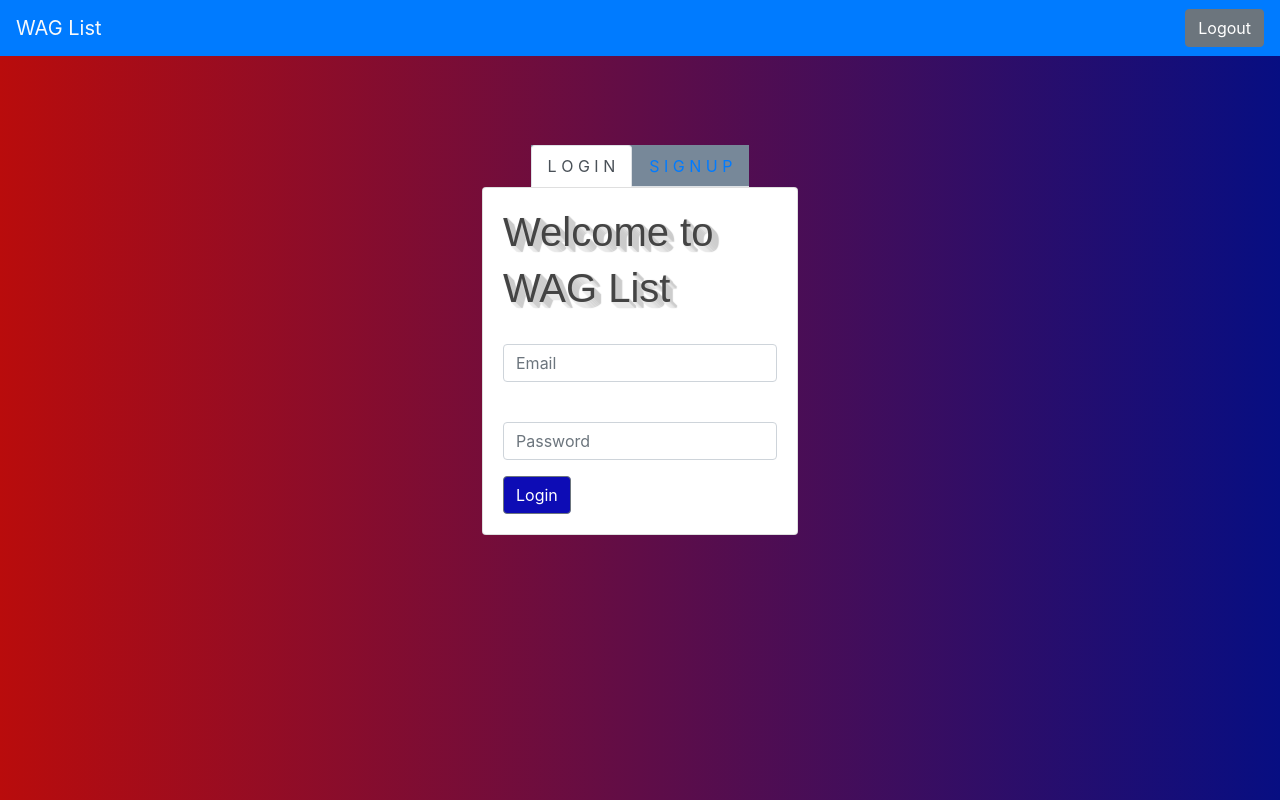
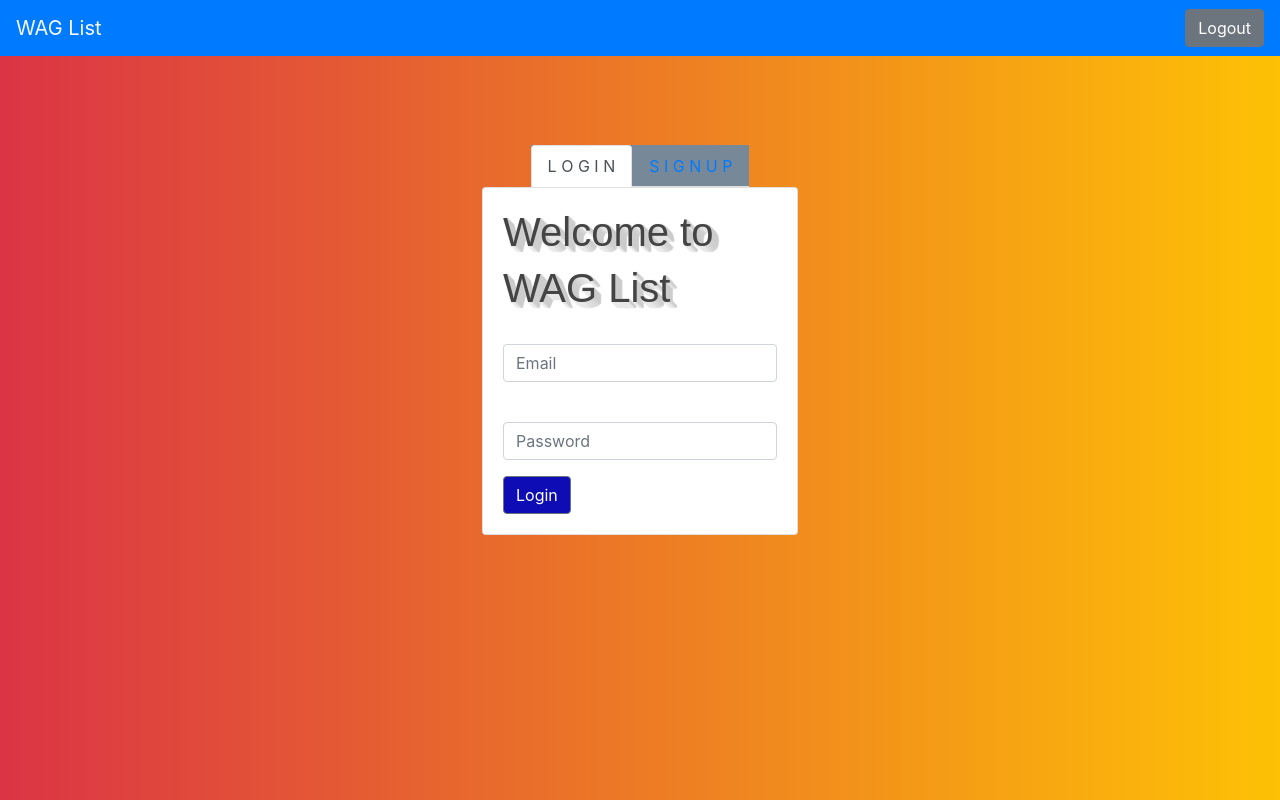
Before and after one commit to Brendan-Broadstreet/bluebadgeclient, a React (Create React App) app: page / in a window 1280 px wide. Built offline with nearby package versions, Linux system fonts and the light colour scheme; a web font is replaced by a local one.

Commit message:
red yellow bg

```diff
--- a/src/index.css
+++ b/src/index.css
@@ -1,6 +1,6 @@
 body {
-  background: rgb(185,12,12);
-background: linear-gradient(90deg, rgba(185,12,12,1) 0%, rgba(7,14,130,1) 100%);
+  background: rgb(219,52,69);
+background: linear-gradient(90deg, rgba(219,52,69,1) 0%, rgba(254,193,5,1) 100%);
   /* background-image: url('https://i.pinimg.com/600x315/c6/4e/d4/c64ed4041a6b57f89ec81481f51bac72.jpg'); */
   /* background-repeat: no-repeat; */
   /* background-size: auto; */
```
